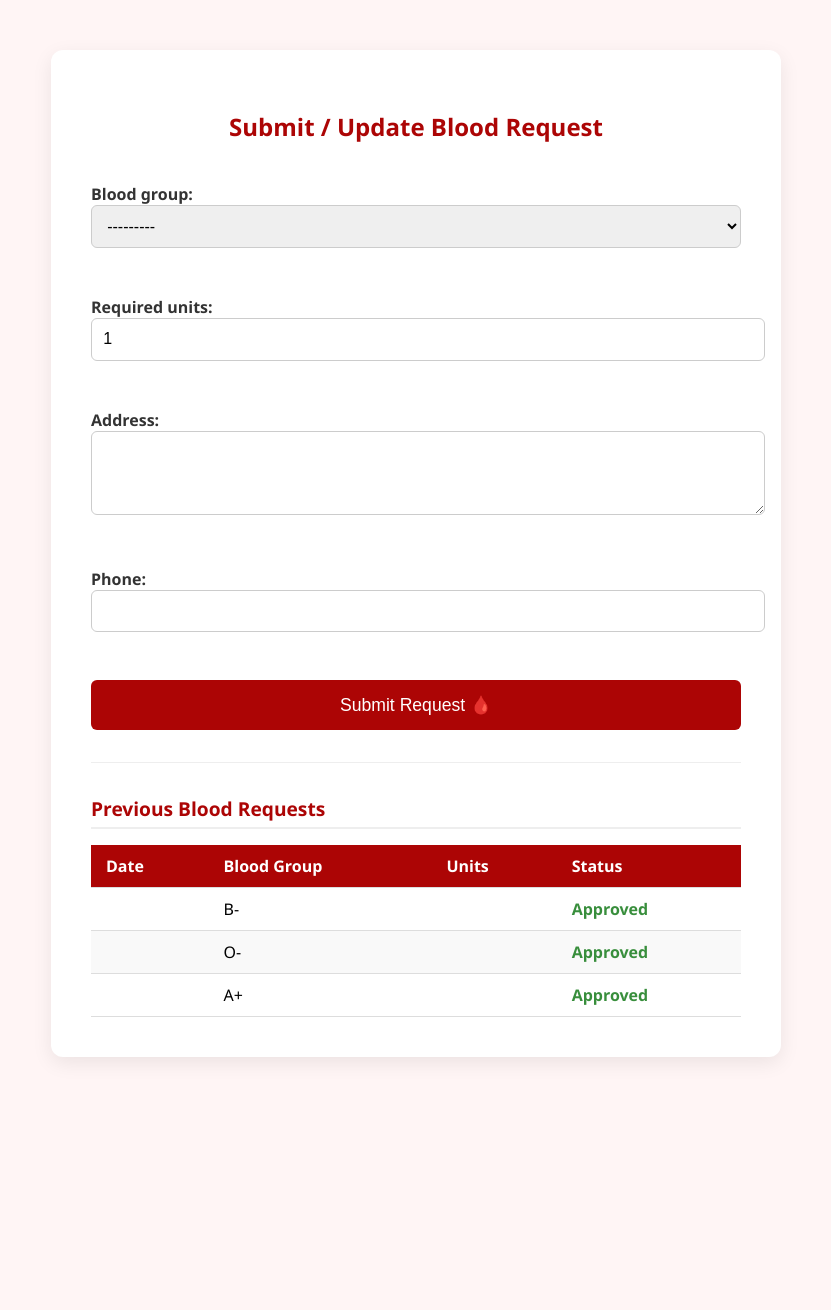
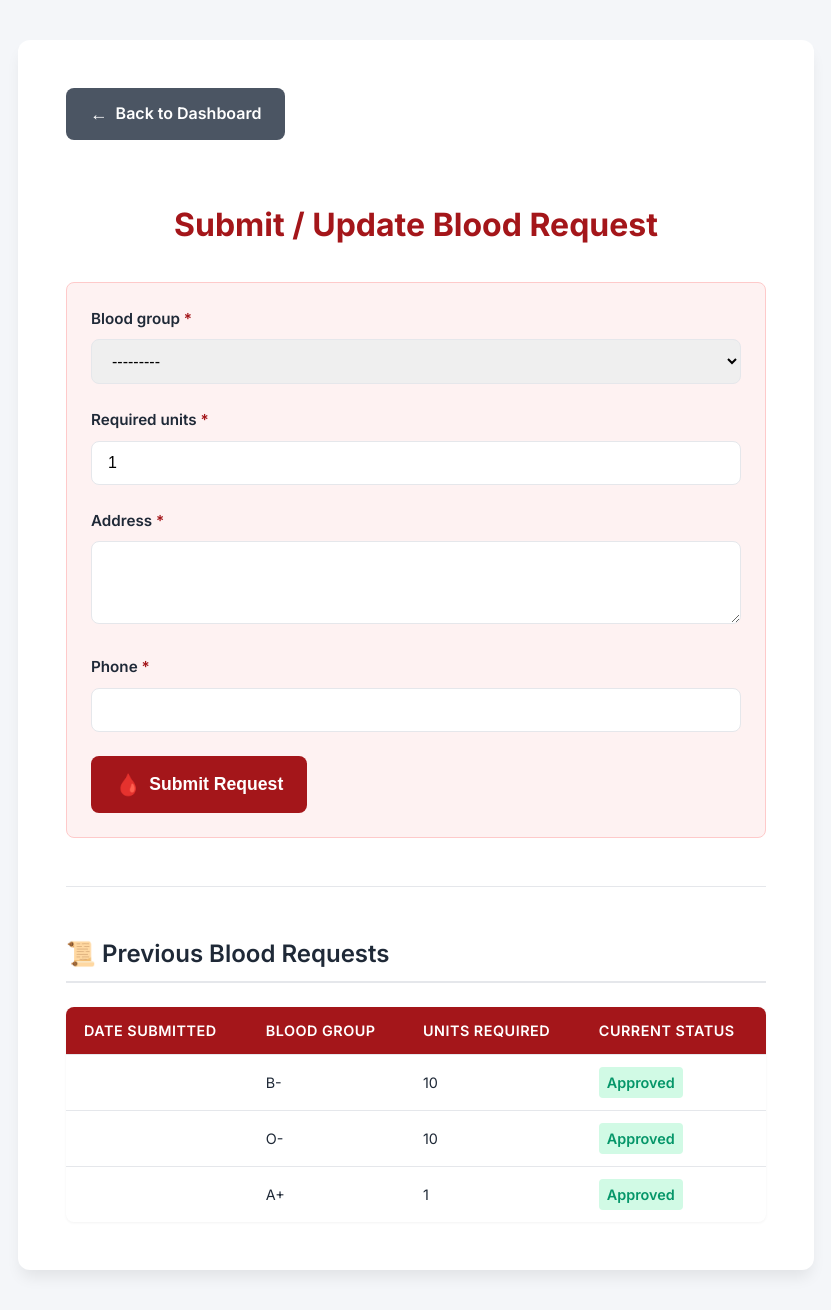
Before and after one commit to arathyrajeesh/blood-bank-management-django, a Django app: template bloodmanager/templates/patient/submit_request.html in a window 1280 px wide. Shown: the whole page, without its empty margins (224-1055 px from the left). Before the commit the page ends 1059 px from the top, so only its background shows below. Run offline with Django 5.2, Linux system fonts and the light colour scheme; the template is opened without the code that fills it: values that come from a table or form of the project are taken from there, others are empty; data comes from the database, SQL or seed files in the repository; both versions use the stored data as it was after the commit.

Commit message:
/submit-request added

```diff
--- a/bloodmanager/templates/patient/submit_request.html
+++ b/bloodmanager/templates/patient/submit_request.html
@@ -1,141 +1,297 @@
+{% load static %}
 <!DOCTYPE html>
 <html lang="en">
 <head>
 <meta charset="UTF-8">
 <meta name="viewport" content="width=device-width, initial-scale=1.0">
-<title>Submit Blood Request</title>
+<title>Submit Blood Request | Patient</title>
+<link href="https://fonts.googleapis.com/css2?family=Inter:wght@400;500;600;700&display=swap" rel="stylesheet">
 <style>
+    :root {
+        --primary-red: #a4161a;
+        --secondary-red: #d32f2f;
+        --background: #f4f6f9;
+        --card-bg: #ffffff;
+        --text-dark: #1f2937;
+        --text-light: #4b5563;
+        --border: #e5e7eb;
+        --pending: #f59e0b;
+        --approved: #059669;
+        --shadow: 0 10px 15px -3px rgba(0, 0, 0, 0.08);
+        --error-red: #ef4444;
+    }
+
     body {
-        font-family: 'Segoe UI', sans-serif;
-        background: #fff5f5;
+        font-family: 'Inter', sans-serif;
+        background: var(--background);
+        color: var(--text-dark);
         margin: 0;
         padding: 0;
+        line-height: 1.6;
     }
 
     .container {
-        max-width: 650px;
-        margin: 50px auto;
-        background: white;
-        padding: 2.5rem;
+        max-width: 700px;
+        margin: 40px auto;
+        background: var(--card-bg);
+        padding: 3rem;
         border-radius: 12px;
-        box-shadow: 0 6px 20px rgba(0,0,0,0.08);
+        box-shadow: var(--shadow);
     }
 
     h2 {
-        color: rgb(172,5,5);
+        color: var(--primary-red);
         text-align: center;
-        margin-bottom: 1.5rem;
+        margin-bottom: 2rem;
+        font-size: 2rem;
+        font-weight: 700;
     }
 
-    form {
-        display: flex;
-        flex-direction: column;
-        gap: 1rem;
+    .back-btn {
+        display: inline-flex;
+        align-items: center;
+        gap: 8px;
+        background: var(--text-light);
+        color: white;
+        text-decoration: none;
+        padding: 0.75rem 1.5rem;
+        border-radius: 8px;
+        font-weight: 600;
+        transition: background 0.3s ease;
+        margin-bottom: 2rem;
+    }
+    .back-btn:hover {
+        background: var(--text-dark);
+    }
+
+    .request-form-area {
+        padding: 1.5rem;
+        border: 1px solid #fecaca;
+        background: #fef2f2;
+        border-radius: 8px;
+        margin-bottom: 2rem;
+    }
+
+    .form-group {
+        margin-bottom: 1.5rem;
     }
 
     label {
         font-weight: 600;
-        margin-bottom: 0.3rem;
-        color: #333;
+        margin-bottom: 0.5rem;
+        color: var(--text-dark);
+        display: block;
+        font-size: 0.95rem;
     }
 
-    input, select, textarea {
-        padding: 0.7rem;
-        border-radius: 6px;
-        border: 1px solid #ccc;
+    .form-control {
+        padding: 0.75rem 1rem;
+        border-radius: 8px;
+        border: 1px solid var(--border);
         width: 100%;
         font-size: 1rem;
+        box-sizing: border-box;
+        transition: border-color 0.2s;
     }
 
-    textarea {
-        resize: vertical;
-        min-height: 60px;
+    .form-control:focus {
+        border-color: var(--primary-red);
+        outline: none;
+        box-shadow: 0 0 0 3px rgba(164, 22, 26, 0.1);
     }
 
-    button {
-        padding: 0.9rem 1.5rem;
-        background: rgb(172,5,5);
+    textarea.form-control {
+        resize: vertical;
+        min-height: 80px;
+    }
+
+    .form-group .errorlist, .form-group .help-text {
+        list-style: none;
+        padding: 0;
+        margin-top: 5px;
+        font-size: 0.85rem;
+    }
+    .form-group .errorlist li {
+        color: var(--error-red);
+        font-weight: 500;
+    }
+
+    .submit-btn {
+        display: flex;
+        align-items: center;
+        justify-content: center;
+        gap: 8px;
+        padding: 1rem 1.5rem;
+        background: var(--primary-red);
         color: white;
         border: none;
-        border-radius: 6px;
+        border-radius: 8px;
         cursor: pointer;
         font-size: 1.1em;
-        margin-top: 1rem;
+        font-weight: 600;
+        margin-top: 1.5rem;
         transition: background 0.3s, transform 0.1s;
     }
 
-    button:hover {
-        background: #a00000;
+    .submit-btn:hover {
+        background: var(--secondary-red);
         transform: translateY(-1px);
     }
 
     hr {
-        margin: 2rem 0;
+        margin: 3rem 0;
         border: none;
         height: 1px;
-        background: #eee;
+        background: var(--border);
     }
 
     h3 {
-        color: rgb(172,5,5);
-        margin-bottom: 1rem;
-        border-bottom: 2px solid #eee;
-        padding-bottom: 5px;
-        font-size: 1.2rem;
+        color: var(--text-dark);
+        margin-bottom: 1.5rem;
+        border-bottom: 2px solid var(--border);
+        padding-bottom: 8px;
+        font-size: 1.5rem;
+        font-weight: 600;
     }
 
     table {
         width: 100%;
-        border-collapse: collapse;
+        border-collapse: separate;
+        border-spacing: 0;
         margin-top: 1rem;
+        border-radius: 8px;
+        overflow: hidden;
+        box-shadow: 0 1px 3px rgba(0, 0, 0, 0.05);
     }
 
     th, td {
-        padding: 10px 15px;
+        padding: 12px 18px;
         text-align: left;
-        border-bottom: 1px solid #ddd;
+        border-bottom: 1px solid var(--border);
+        font-size: 0.9rem;
     }
 
     th {
-        background: rgb(172,5,5);
+        background: var(--primary-red);
         color: white;
         font-weight: 600;
+        text-transform: uppercase;
+        letter-spacing: 0.5px;
     }
 
-    tr:nth-child(even) {
-        background: #f9f9f9;
+    tr:last-child td {
+        border-bottom: none;
+    }
+
+    tr:hover {
+        background: #fef7f7;
     }
 
     .status-pending {
-        color: #856404;
+        color: var(--pending);
+        background: #fffbe6;
+        padding: 4px 8px;
+        border-radius: 4px;
         font-weight: 600;
+        display: inline-block;
     }
 
     .status-approved {
-        color: #388e3c;
+        color: var(--approved);
+        background: #d1fae5;
+        padding: 4px 8px;
+        border-radius: 4px;
         font-weight: 600;
+        display: inline-block;
+    }
+
+    @media (max-width: 600px) {
+        .container {
+            margin: 20px 15px;
+            padding: 1.5rem;
+        }
+        table, thead, tbody, th, td, tr {
+            display: block;
+        }
+        thead tr {
+            position: absolute;
+            top: -9999px;
+            left: -9999px;
+        }
+        tr { border: 1px solid var(--border); margin-bottom: 10px; border-radius: 8px; }
+        td {
+            border: none;
+            border-bottom: 1px solid var(--border);
+            position: relative;
+            padding-left: 50%;
+            text-align: right;
+        }
+        td:before {
+            position: absolute;
+            top: 0;
+            left: 0;
+            width: 45%;
+            padding-left: 10px;
+            white-space: nowrap;
+            text-align: left;
+            font-weight: 600;
+            color: var(--text-dark);
+            padding-top: 12px;
+        }
+        td:nth-of-type(1):before { content: "Date Submitted"; }
+        td:nth-of-type(2):before { content: "Blood Group"; }
+        td:nth-of-type(3):before { content: "Units Required"; }
+        td:nth-of-type(4):before { content: "Current Status"; border-bottom: none; }
     }
 </style>
 </head>
 <body>
 <div class="container">
+
+    <a href="{% url 'patient-dashboard' %}" class="back-btn">
+        <span style="font-size: 1.1em;">&larr;</span> Back to Dashboard
+    </a>
+
     <h2>Submit / Update Blood Request</h2>
-    <form method="POST">
-        {% csrf_token %}
-        {{ form.as_p }}
-        <button type="submit">Submit Request 🩸</button>
-    </form>
+
+    <div class="request-form-area">
+        <form method="POST">
+            {% csrf_token %}
+
+            {% for field in form %}
+                <div class="form-group">
+                    <label for="{{ field.id_for_label }}">
+                        {{ field.label }}
+                        {% if field.field.required %} <span style="color: var(--primary-red);">*</span>{% endif %}
+                    </label>
+
+                    {{ field.errors }}
+
+                    {{ field }}
+
+                    {% if field.help_text %}
+                        <small class="help-text" style="color: var(--text-light); display: block; margin-top: 5px;">{{ field.help_text }}</small>
+                    {% endif %}
+                </div>
+            {% endfor %}
+
+            <button type="submit" class="submit-btn">
+                <span style="font-size: 1.2em;">🩸</span> Submit Request
+            </button>
+        </form>
+    </div>
 
     <hr>
-    <h3>Previous Blood Requests</h3>
+    <h3><span style="color: var(--primary-red);">📜</span> Previous Blood Requests</h3>
+
     {% if history %}
     <table>
         <thead>
             <tr>
-                <th>Date</th>
+                <th>Date Submitted</th>
                 <th>Blood Group</th>
-                <th>Units</th>
-                <th>Status</th>
+                <th>Units Required</th>
+                <th>Current Status</th>
             </tr>
         </thead>
         <tbody>
@@ -143,16 +299,20 @@
             <tr>
                 <td>{{ request.submitted_at|date:"d M Y H:i" }}</td>
                 <td>{{ request.blood_group }}</td>
-                <td>{{ request.units }}</td>
-                <td class="{% if request.approved %}status-approved{% else %}status-pending{% endif %}">
-                    {% if request.approved %}Approved{% else %}Pending{% endif %}
+                <td>{{ request.required_units }}</td>
+                <td>
+                    <span class="{% if request.approved %}status-approved{% else %}status-pending{% endif %}">
+                        {% if request.approved %}Approved{% else %}Pending Approval{% endif %}
+                    </span>
                 </td>
             </tr>
             {% endfor %}
         </tbody>
     </table>
     {% else %}
-    <p style="text-align:center; margin-top:1rem;">No previous requests found.</p>
+    <p style="text-align:center; margin-top:1rem; color: var(--text-light);">
+        You have not submitted any blood request yet. Please use the form above.
+    </p>
     {% endif %}
 </div>
 </body>
```
Also changed, not shown: db.sqlite3.
